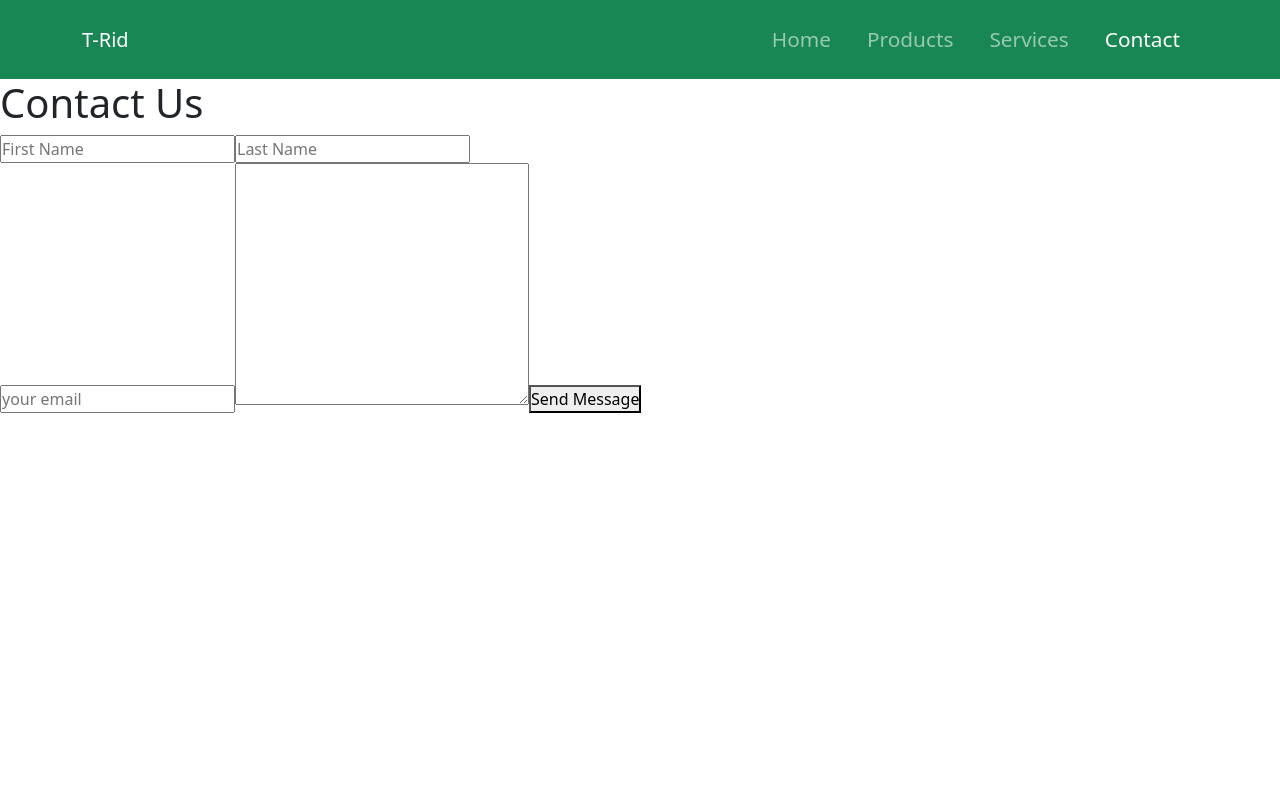
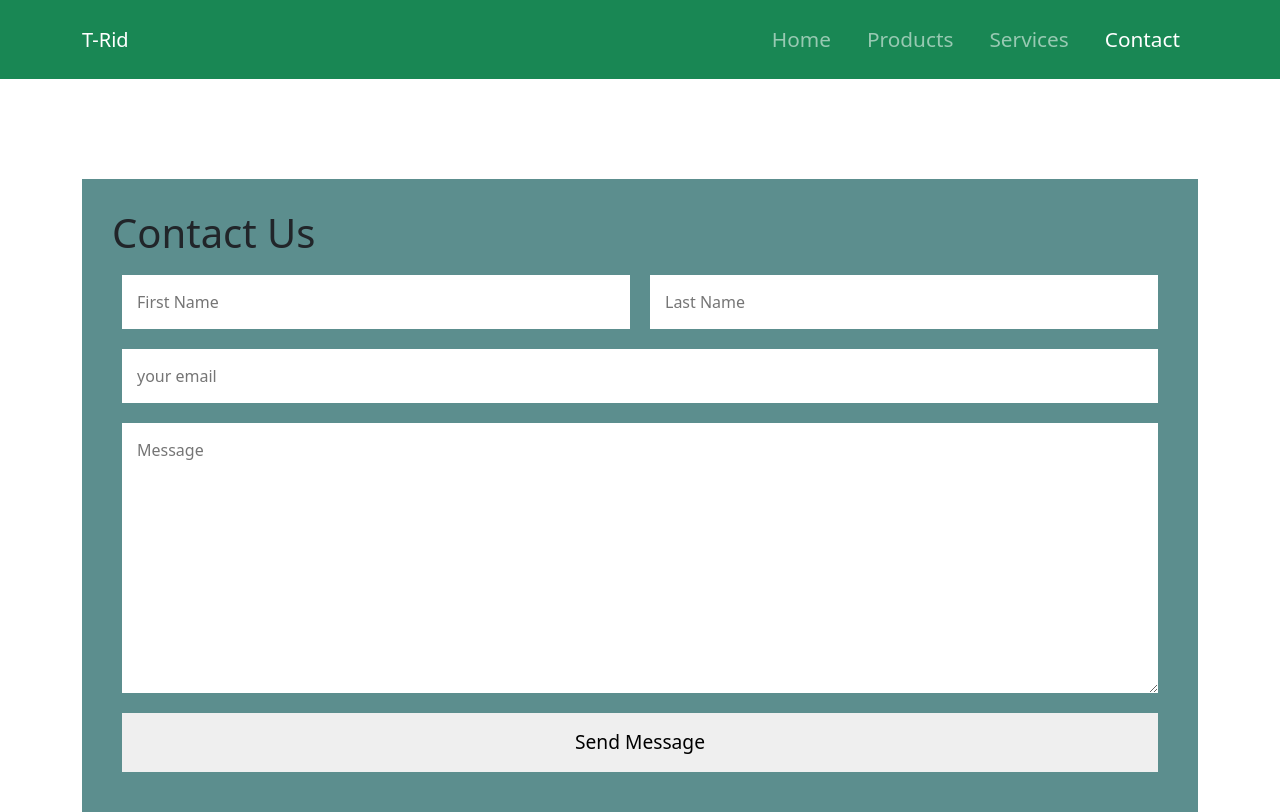
Before and after one commit to Amrindra/Bannard-Project, a React (Create React App) app: page /contact in a window 1280 px wide. Built offline with nearby package versions, Linux system fonts and the light colour scheme; the HTML template or start-up script is replaced by a standard one.

Commit message:
Implemented Contact form

```diff
--- a/src/components/contact/Contact.css
+++ b/src/components/contact/Contact.css
@@ -0,0 +1,44 @@
+.contact {
+  display: flex;
+  justify-content: center;
+  align-items: center;
+}
+
+.contact_wrapper {
+  background-color: rgb(92, 142, 142);
+  width: 100%;
+  padding: 30px;
+  margin-top: 100px;
+}
+
+.contact input,
+.contact textarea {
+  border: none;
+  padding: 15px;
+  margin: 10px;
+  outline: none;
+  /* width: 100%; */
+}
+
+.input_name_section {
+  display: flex;
+  align-items: center;
+}
+
+.input_name_section input {
+  width: 100%;
+}
+
+.input_email_message_section {
+  display: flex;
+  justify-content: center;
+  align-content: center;
+  flex-direction: column;
+}
+
+.input_button {
+  border: none;
+  padding: 15px;
+  margin: 10px;
+  font-size: 1.2rem;
+}
--- a/src/components/contact/Contact.jsx
+++ b/src/components/contact/Contact.jsx
@@ -1,23 +1,32 @@
+import { Container } from "react-bootstrap";
 import "./Contact.css";
 
 const Contact = () => {
   return (
+    <Container>
       <div className="contact">
         <div className="contact_wrapper">
           <h1 className="contact_title">Contact Us</h1>
-        <form className="contact">
+          <form className="contact_form">
             <div className="input_name_section">
-            <input type="text" placeholder="First Name" />
+              <input type="text" placeholder="First Name" required />
               <input type="text" placeholder="Last Name" />
             </div>
             <div className="input_email_message_section">
               <input type="email" placeholder="your email" />
-            <textarea name="" id="" cols="30" rows="10"></textarea>
+              <textarea
+                name=""
+                id=""
+                cols="20"
+                rows="10"
+                placeholder="Message"
+              ></textarea>
               <button className="input_button">Send Message</button>
             </div>
           </form>
         </div>
       </div>
+    </Container>
   );
 };
 
```
Lines whose indentation alone changed are shown as unchanged.
